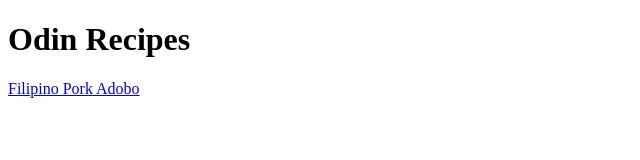
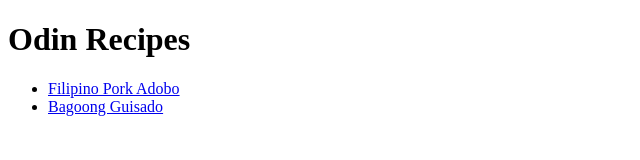
Before and after one commit to cringeberry/odin-recipes, a plain HTML site: page index.html in a window 1280 px wide. Shown: the whole page, without its empty margins (0-640 px from the left). Drawn offline with Linux system fonts and the light colour scheme.

Commit message:
Added bagoong-guisado.html link to page.

```diff
--- a/index.html
+++ b/index.html
@@ -8,7 +8,10 @@
 
     <body>
         <h1>Odin Recipes</h1>
-        <a href="recipes/adobo.html">Filipino Pork Adobo</a>
+        <ul>
+        <li><a href="recipes/adobo.html">Filipino Pork Adobo</a></li>
+        <li><a href="recipes/bagoong-guisado.html">Bagoong Guisado</a></li>
+        </ul>
 
     </body>
 
```
